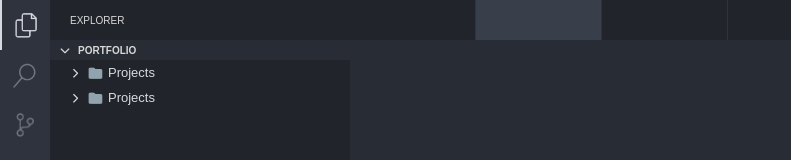
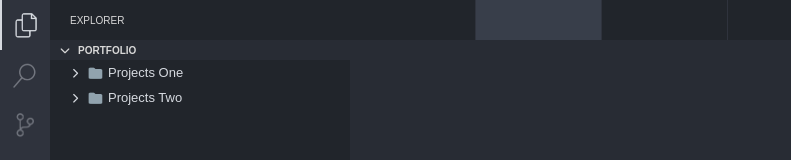
Before and after one commit to AnthonyThomasson/portfolio, a React (Create React App) app in the folder frontend/: page / in a window 1280 px wide. Shown: the top 160 px of the page, without its empty margins (0-791 px from the left). Built offline with nearby package versions, Linux system fonts and the light colour scheme; data requests are answered from the project's data file.

Commit message:
- refactoring the api code

```diff
--- a/frontend/mock-server/db.json
+++ b/frontend/mock-server/db.json
@@ -1,47 +1,65 @@
 {
-  "file-structure": [
+  "files": [
     {
       "id": 1,
       "icon": "folder-icon",
-      "name": "Projects",
-      "children": [
+      "name": "Projects One",
+      "type": "folder",
+      "parent": 0
+    },
     {
       "id": 2,
       "icon": "folder-icon",
-          "name": "project-one",
-          "children": [
+      "name": "Projects Two",
+      "type": "folder",
+      "parent": 0
+    },
     {
       "id": 3,
-              "icon": "file-react-icon",
-              "name": "file.txt"
-            }
-          ]
-        }
-      ]
+      "icon": "folder-icon",
+      "name": "assets",
+      "type": "folder",
+      "parent": 1
     },
     {
       "id": 4,
-      "icon": "folder-icon",
-      "name": "Projects",
-      "children": [
+      "icon": "file-react-icon",
+      "name": "file-one.ts",
+      "type": "file",
+      "parent": 2,
+      "link": "some-link"
+    },
     {
       "id": 5,
-          "icon": "folder-icon",
-          "name": "project-two",
-          "children": [
+      "icon": "file-react-icon",
+      "name": "file-two.ts",
+      "type": "file",
+      "parent": 2,
+      "link": "some-link"
+    },
     {
       "id": 6,
       "icon": "file-react-icon",
-              "name": "file-one.ts"
+      "name": "file-one.ts",
+      "type": "file",
+      "parent": 1,
+      "link": "some-link"
     },
     {
       "id": 7,
       "icon": "file-react-icon",
-              "name": "file-two.js"
+      "name": "asset-one.ts",
+      "type": "file",
+      "parent": 3,
+      "link": "some-link"
+    },
+    {
+      "id": 8,
+      "icon": "file-react-icon",
+      "name": "asset-two.ts",
+      "type": "file",
+      "parent": 3,
+      "link": "some-link"
     }
   ]
 }
-      ]
-    }
-  ]
-}
--- a/frontend/src/components/side-bar/FileExplorer.tsx
+++ b/frontend/src/components/side-bar/FileExplorer.tsx
@@ -1,7 +1,7 @@
-import axios from "axios";
 import { useEffect, useState } from "react";
 import "./../../styles/FileExplorer.css";
 import "./../../styles/SystemNodeIcons.css";
+import { getFileStructures } from "./FilesAPI";
 import FileTree from "./FileTree";
 import { IFile } from "./SystemNode";
 
@@ -16,15 +16,11 @@ function FileExplorer() {
   const [structure, setStructure] = useState([]);
 
   useEffect(() => {
-    async function fetchData() {
-      try{
-        const response = await axios.get("http://localhost:3001/file-structure")
-        setStructure(response.data);
-      }catch(error){
-        console.log(error)
-      }
-    }
-    fetchData();
+    getFileStructures().then((structure:any) => {
+      setStructure(structure)
+    }).catch(err => {
+      console.log(err);
+    })
   },[]);
 
   return (
--- /dev/null
+++ b/frontend/src/components/side-bar/FilesAPI.ts
@@ -0,0 +1,37 @@
+import axios from "axios";
+
+function fetchFiles(){
+    return axios.get("http://localhost:3001/files")
+}
+
+type File = {
+  id:number,
+  icon:string
+  children:File[]
+  parent:number
+}
+
+function createStructure(list: File[]) {
+  let map = [], node, roots = [], i;
+
+  for (i = 0; i < list.length; i += 1) {
+    map[list[i].id] = i; // initialize the map
+    list[i].children = []; // initialize the children
+  }
+
+  for (i = 0; i < list.length; i += 1) {
+    node = list[i];
+    if (node.parent !== 0) {
+      // if you have dangling branches check that map[node.parentId] exists
+      list[map[node.parent]].children.push(node);
+    } else {
+      roots.push(node);
+    }
+  }
+  return roots;
+}
+
+export async function getFileStructures() {
+  const response = await fetchFiles();
+  return createStructure(response.data);
+}
--- a/frontend/src/components/side-bar/SystemNode.tsx
+++ b/frontend/src/components/side-bar/SystemNode.tsx
@@ -1,10 +1,11 @@
 import { useState } from "react";
 import FileTree from "./FileTree";
 
-interface ISystemNode {
+export interface ISystemNode {
   id: number;
   icon: string;
   name: string;
+  type: string
 }
 
 export type OnFileSelected = (file: IFile) => void;
@@ -66,10 +67,10 @@ function SystemNode(props: { node: IFolder|IFile, depth: number, onFileSelected:
 
   const [open,setOpen] = useState("open" in props.node ? props.node.open : false);
 
-  if ("children" in props.node) {
-    return folder(props.node, props.depth,props.onFileSelected, open,setOpen);
+  if (props.node.type === "folder") {
+    return folder(props.node as IFolder, props.depth,props.onFileSelected, open,setOpen);
   }
-  return file(props.node, props.depth,props.onFileSelected);
+  return file(props.node as IFile, props.depth,props.onFileSelected);
 }
 
 export default SystemNode;
```
Lines whose indentation alone changed are shown as unchanged.
